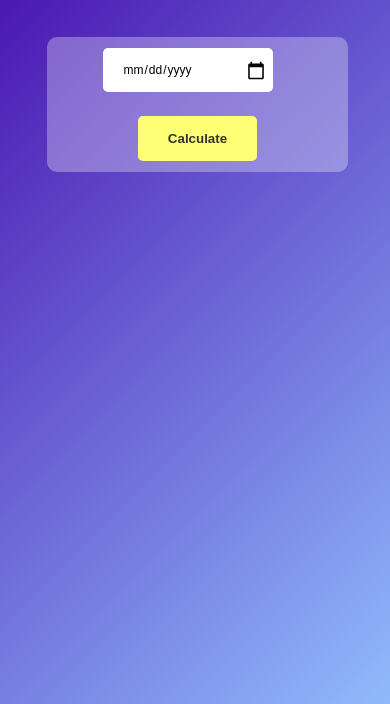
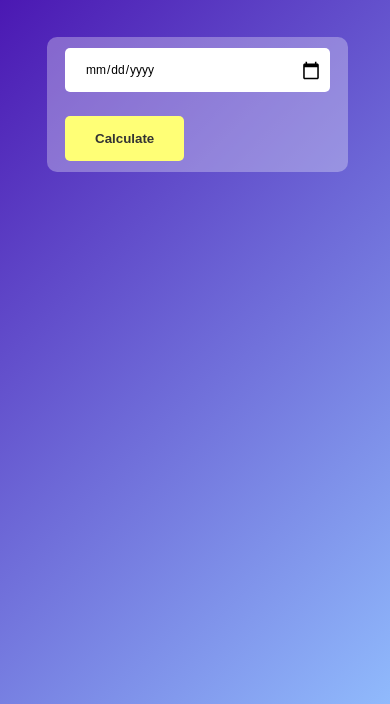
Before and after one commit to officialshahalam/Age-Calculator, a plain HTML site: page index.html in a window 390 px wide. Shown: the part 140-844 px from the top of the page. Drawn offline with Linux system fonts and the light colour scheme.

Commit message:
add responsiveness and icon

```diff
--- a/index.html
+++ b/index.html
@@ -4,6 +4,7 @@
     <meta charset="UTF-8">
     <meta name="viewport" content="width=device-width, initial-scale=1.0">
     <title>Age Calculator</title>
+    <link rel="icon" href="https://res.cloudinary.com/dvfyfnhox/image/upload/v1729432522/Mohd%20Shahalam/m-logo-2-white.png" type="image/png">
     <link rel="stylesheet" href="style.css">
 </head>
 <body>
--- a/style.css
+++ b/style.css
@@ -74,6 +74,8 @@
 @media (max-width:620px) {
     .input-box{
         flex-direction: column;
+        justify-content: start;
+        align-items: start;
         gap: 1.5rem;
         margin-right: 2rem;
         padding: 11px 18px;
@@ -83,6 +85,7 @@
     }
     .input-box input{
         font-size: 12px;
+        width: 100%;
     }
     .input-box input::-webkit-calendar-picker-indicator{
         background-size: 20px;
```
